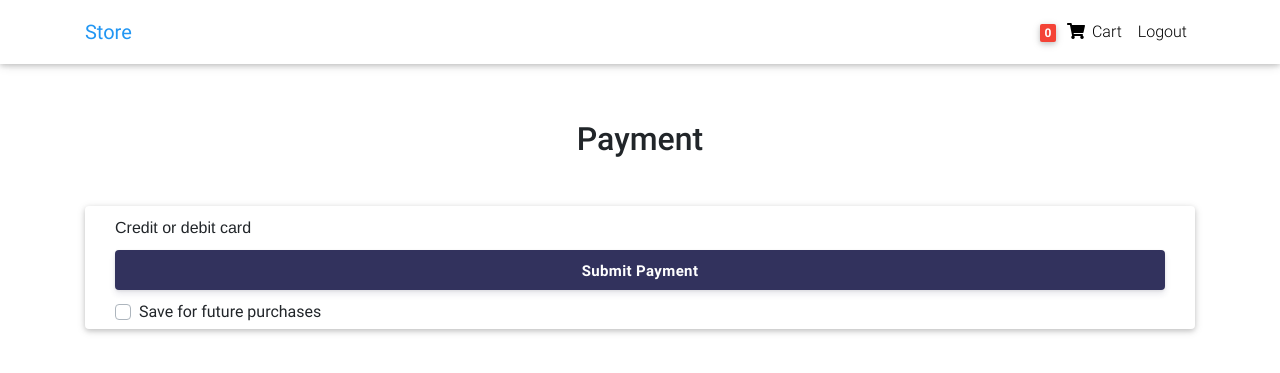
After one commit to atulya22/django-ecomm, a Django app: page /payment/1/ in a window 1280 px wide. The commit adds this page. Shown: the top 373 px of the page. Run offline with Django 3.2, Linux system fonts and the light colour scheme; the visitor is signed in with stand-in values (Sample User, id 1); data that the repository does not hold is empty; some libraries are stand-ins or nearby versions.

Commit message:
Setup stripe payment gateway used for checkout

```diff
--- a/ecomm/templates/ecomm/base.html
+++ b/ecomm/templates/ecomm/base.html
@@ -65,21 +65,9 @@
     {% block extra_body %}
     {% endblock %}
 
+    {% include "ecomm/scripts.html" %}
+
     {% block extra_scripts %}
     {% endblock extra_scripts %}
-
-  <script type="text/javascript" src="{% static 'ecomm/js/jquery-3.4.1.min.js' %}"></script>
-  <!-- Bootstrap tooltips -->
-  <script type="text/javascript" src="{% static 'ecomm/js/popper.min.js' %}"></script>
-  <!-- Bootstrap core JavaScript -->
-  <script type="text/javascript" src="{% static 'ecomm/js/bootstrap.min.js' %}"></script>
-  <!-- MDB core JavaScript -->
-  <script type="text/javascript" src="{% static 'ecomm/js/mdb.min.js' %}"></script>
-  <!-- Initializations -->
-  <script type="text/javascript">
-  <script type="text/javascript">
-      // Animations initialization
-      new WOW().init();
-  </script>
 </body>
 </html>
--- a/ecomm/templates/ecomm/checkout-page.html
+++ b/ecomm/templates/ecomm/checkout-page.html
@@ -18,12 +18,6 @@
 
           <!--Card-->
           <div class="card">
-<!--          <form>-->
-<!--          {{ form|crispy }}-->
-<!--          <button class="btn btn-primary" type="submit">-->
-<!--            Checkout-->
-<!--          </button>-->
-<!--          </form>-->
 
             <!--Card content-->
             <form method="POST" class="card-body">
--- /dev/null
+++ b/ecomm/templates/ecomm/payment.html
@@ -0,0 +1,250 @@
+{% extends "ecomm/base.html" %}
+
+{% block extra_head %}
+<style>
+
+#stripeBtnLabel {
+  font-family: "Helvetica Neue", Helvetica, sans-serif;
+  font-size: 16px;
+  font-variant: normal;
+  padding: 0;
+  margin: 0;
+  -webkit-font-smoothing: antialiased;
+  font-weight: 500;
+  display: block;
+}
+
+#stripeBtn {
+  border: none;
+  border-radius: 4px;
+  outline: none;
+  text-decoration: none;
+  color: #fff;
+  background: #32325d;
+  white-space: nowrap;
+  display: inline-block;
+  height: 40px;
+  line-height: 40px;
+  box-shadow: 0 4px 6px rgba(50, 50, 93, .11), 0 1px 3px rgba(0, 0, 0, .08);
+  border-radius: 4px;
+  font-size: 15px;
+  font-weight: 600;
+  letter-spacing: 0.025em;
+  text-decoration: none;
+  -webkit-transition: all 150ms ease;
+  transition: all 150ms ease;
+  float: left;
+  width: 100%
+}
+
+button:hover {
+  transform: translateY(-1px);
+  box-shadow: 0 7px 14px rgba(50, 50, 93, .10), 0 3px 6px rgba(0, 0, 0, .08);
+  background-color: #43458b;
+}
+
+.stripe-form {
+  padding: 5px 30px;
+}
+
+#card-errors {
+  height: 20px;
+  padding: 4px 0;
+  color: #fa755a;
+}
+
+.stripe-form-row {
+  width: 100%;
+  float: left;
+  margin-top: 5px;
+  margin-bottom: 5px;
+}
+
+/**
+ * The CSS shown here will not be introduced in the Quickstart guide, but shows
+ * how you can use CSS to style your Element's container.
+ */
+.StripeElement {
+  box-sizing: border-box;
+
+  height: 40px;
+
+  padding: 10px 12px;
+
+  border: 1px solid transparent;
+  border-radius: 4px;
+  background-color: white;
+
+  box-shadow: 0 1px 3px 0 #e6ebf1;
+  -webkit-transition: box-shadow 150ms ease;
+  transition: box-shadow 150ms ease;
+}
+
+.StripeElement--focus {
+  box-shadow: 0 1px 3px 0 #cfd7df;
+}
+
+.StripeElement--invalid {
+  border-color: #fa755a;
+}
+
+.StripeElement--webkit-autofill {
+  background-color: #fefde5 !important;
+}
+
+.current-card-form {
+  display: none;
+}
+
+</style>
+{% endblock extra_head %}
+
+{% block content %}
+
+  <main >
+    <div class="container wow fadeIn">
+
+      <h2 class="my-5 h2 text-center">Payment</h2>
+
+      <div class="row">
+
+        <div class="col-md-12 mb-4">
+          <div class="card">
+
+            {% if card %}
+              <div style="padding: 5px 30px;">
+                <div class="custom-control custom-checkbox">
+                  <input type="checkbox" class="custom-control-input" name="use_default_card" id="use_default_card">
+                  <label class="custom-control-label" for="use_default_card">Use default card:
+                    **** **** **** {{ card.last4 }}
+                  <span>Exp: {{ card.exp_month }}/{{ card.exp_year }}</span></label>
+                </div>
+              </div>
+            {% endif %}
+            <div class="new-card-form">
+              <form action="." method="post" class="stripe-form" id="stripe-form">
+                  {% csrf_token %}
+                  <div class="stripe-form-row">
+                      <label for="card-element" id="stripeBtnLabel">
+                          Credit or debit card
+                      </label>
+                      <div id="card-element">
+
+                      </div>
+                  </div>
+                  <div class="stripe-form-row">
+                    <button id="stripeBtn">Submit Payment</button>
+                  </div>
+                  <div class="stripe-form-row">
+                    <div class="custom-control custom-checkbox">
+                      <input type="checkbox" class="custom-control-input" name="save" id="save_card_info">
+                      <label class="custom-control-label" for="save_card_info">Save for future purchases</label>
+                    </div>
+                  </div>
+                  <div id="card-errors" role="alert"></div>
+              </form>
+            </div>
+
+          </div>
+        </div>
+    </div>
+
+    </div>
+  </main>
+
+{% endblock content %}
+
+{% block extra_scripts %}
+<script src="https://js.stripe.com/v3/"></script>
+
+<script type="text/javascript">  // Create a Stripe client.
+  var stripe = Stripe('pk_test_CtGgbrtjGwLPocM587Gj63ny00mGIuJ4TS');
+
+  // Create an instance of Elements.
+  var elements = stripe.elements();
+
+  // Custom styling can be passed to options when creating an Element.
+  // (Note that this demo uses a wider set of styles than the guide below.)
+  var style = {
+    base: {
+      color: '#32325d',
+      fontFamily: '"Helvetica Neue", Helvetica, sans-serif',
+      fontSmoothing: 'antialiased',
+      fontSize: '16px',
+      '::placeholder': {
+        color: '#aab7c4'
+      }
+    },
+    invalid: {
+      color: '#fa755a',
+      iconColor: '#fa755a'
+    }
+  };
+
+  // Create an instance of the card Element.
+  var card = elements.create('card', {style: style});
+
+  // Add an instance of the card Element into the `card-element` <div>.
+  card.mount('#card-element');
+  console.log("I am here at the stripe token handler")
+
+  // Handle real-time validation errors from the card Element.
+  card.addEventListener('change', function(event) {
+    var displayError = document.getElementById('card-errors');
+    if (event.error) {
+      displayError.textContent = event.error.message;
+    } else {
+      displayError.textContent = '';
+    }
+  });
+
+  // Handle form submission.
+  var form = document.getElementById('stripe-form');
+  form.addEventListener('submit', function(event) {
+    event.preventDefault();
+
+    stripe.createToken(card).then(function(result) {
+      if (result.error) {
+        // Inform the user if there was an error.
+        var errorElement = document.getElementById('card-errors');
+        errorElement.textContent = result.error.message;
+      } else {
+        // Send the token to your server.
+         console.log("Print form")
+         console.log(form)
+        stripeTokenHandler(result.token);
+      }
+    });
+  });
+
+  // Submit the form with the token ID.
+  function stripeTokenHandler(token) {
+    // Insert the token ID into the form so it gets submitted to the server
+    var form = document.getElementById('stripe-form');
+
+    var hiddenInput = document.createElement('input');
+    hiddenInput.setAttribute('type', 'hidden');
+    hiddenInput.setAttribute('name', 'stripeToken');
+    hiddenInput.setAttribute('value', token.id);
+    form.appendChild(hiddenInput);
+
+    // Submit the form
+    form.submit();
+  }
+
+  // var currentCardForm = $('.current-card-form');
+  // var newCardForm = $('.new-card-form');
+  // var use_default_card = document.querySelector("input[name=use_default_card]");
+  // use_default_card.addEventListener('change', function() {
+  //   if (this.checked) {
+  //     newCardForm.hide();
+  //     currentCardForm.show()
+  //   } else {
+  //     newCardForm.show();
+  //     currentCardForm.hide()
+  //   }
+  // })
+
+</script>
+
+{% endblock extra_scripts %}
--- /dev/null
+++ b/ecomm/templates/ecomm/scripts.html
@@ -0,0 +1,15 @@
+{% load static %}
+
+<script type="text/javascript" src="{% static 'js/jquery-3.3.1.min.js' %}"></script>
+<!-- Bootstrap tooltips -->
+<script type="text/javascript" src="{% static 'js/popper.min.js' %}"></script>
+<!-- Bootstrap core JavaScript -->
+<script type="text/javascript" src="{% static 'js/bootstrap.min.js' %}"></script>
+<!-- MDB core JavaScript -->
+<script type="text/javascript" src="{% static 'js/mdb.min.js' %}"></script>
+<!-- Initializations -->
+<script type="text/javascript">
+  // Animations initialization
+  new WOW().init();
+
+</script>
--- a/ecomm/templatetags/cart_template_tags.py
+++ b/ecomm/templatetags/cart_template_tags.py
@@ -7,7 +7,9 @@ register = template.Library()
 @register.filter
 def cart_item_count(user):
     if user.is_authenticated:
+        print("Here Now")
         qs = Order.objects.filter(user=user, ordered=False)
         if qs.exists():
+            print(f"{qs}")
             return qs[0].items.count()
     return 0
--- a/ecomm/urls.py
+++ b/ecomm/urls.py
@@ -1,7 +1,11 @@
-from .views import (ItemDetailVieW, HomeView,
-                    OrderSummaryView, add_to_cart,
-                    remove_from_cart, remove_single_item_from_cart,
-                    CheckoutView)
+from .views import (ItemDetailVieW,
+                    HomeView,
+                    OrderSummaryView,
+                    add_to_cart,
+                    remove_from_cart,
+                    remove_single_item_from_cart,
+                    CheckoutView,
+                    PaymentView)
 
 from django.urls import path
 
@@ -14,6 +18,7 @@ urlpatterns = [
     path('product/<slug>/', ItemDetailVieW.as_view(), name='product-page'),
     path('add-to-cart/<slug>/', add_to_cart, name='add-to-cart'),
     path('remove-from-cart/<slug>/', remove_from_cart, name='remove-from-cart'),
-    path('remove-item-from-cart/<slug>/', remove_single_item_from_cart, name='remove-single-item-from-cart')
+    path('remove-item-from-cart/<slug>/', remove_single_item_from_cart, name='remove-single-item-from-cart'),
+    path('payment/<payment_option>/', PaymentView.as_view(), name='payment'),
 
 ]
--- a/ecomm/views.py
+++ b/ecomm/views.py
@@ -1,13 +1,16 @@
+from django.conf import settings
 from django.shortcuts import render, get_object_or_404, redirect
 from django.contrib.auth.decorators import login_required
 from django.contrib.auth.mixins import LoginRequiredMixin
 from django.core.exceptions import ObjectDoesNotExist
 from django.views.generic import ListView, DetailView, View
-from .models import  Item, Order, OrderItem
+from .models import  Item, Order, OrderItem, BillingAddress, Payment
 from django.utils import timezone
 from django.contrib import messages
 from .forms import CheckoutForm
-from .models import BillingAddress
+import stripe
+
+stripe.api_key = settings.STRIPE_SECRET_KEY
 
 
 class HomeView(ListView):
@@ -64,13 +67,54 @@ class CheckoutView(View):
                 billing_address.save()
                 order.billing_address = billing_address
                 order.save()
-                return redirect('ecomm:checkout-page')
+                return redirect('ecomm:payment')
         except ObjectDoesNotExist:
             messages.error(self.request, "You do not have an active order")
             return redirect('ecomm:order-summary')
 
         messages.warning(self.request, "failed to checkout")
         return redirect('ecomm:checkout-page')
+
+
+class PaymentView(View):
+    def get(self, *args, **kwargs):
+        return render(self.request, "ecomm/payment.html")
+
+    def post(self, *args, **kwargs):
+        token = self.request.POST.get('stripeToken')
+        print(self.request.POST)
+        order = Order.objects.get(user=self.request.user, ordered=False)
+        amount = int(order.get_total() * 100)
+        try:
+            charge = stripe.Charge.create(
+                api_key=settings.STRIPE_SECRET_KEY,
+                amount=amount,
+                currency="USD",
+                source=token,
+             )
+            payment = Payment()
+            payment.stripe_charge_id = charge['id']
+            payment.user = self.request.user
+            payment.amount = order.get_total()
+            payment.save()
+
+            order.ordered = True
+            order.payment = payment
+            order.save()
+
+            messages.success(self.request, "Your order was successful")
+            return redirect("/")
+        except stripe.error.CardError as e:
+            body = e.json_body
+            err = body.get('error', {})
+            messages.error(self.request, f"{err.get('message')}")
+            return redirect("/")
+        except Exception as e:
+
+            messages.error(self.request, str(e))
+            return redirect("/")
+
+
 
 
 def product_view(request):
--- a/ecomm_project/settings.py
+++ b/ecomm_project/settings.py
@@ -140,3 +140,6 @@ SITE_ID = 1
 CRISPY_TEMPLATE_PACK = 'bootstrap4'
 
 LOGIN_REDIRECT_URL = '/'
+
+STRIPE_SECRET_KEY = 'sk_test_mnOsTyQ9docAoGBoYEvFoDcm00mIvxfSmd'
+STRIPE_PUBLIC_KEY = 'pk_test_CtGgbrtjGwLPocM587Gj63ny00mGIuJ4TS'
```
Also changed, not shown: ecomm/models.py (+12 -0 lines), ecomm/migrations/0012_payment.py (added), ecomm/migrations/0013_order_payment.py (added).
